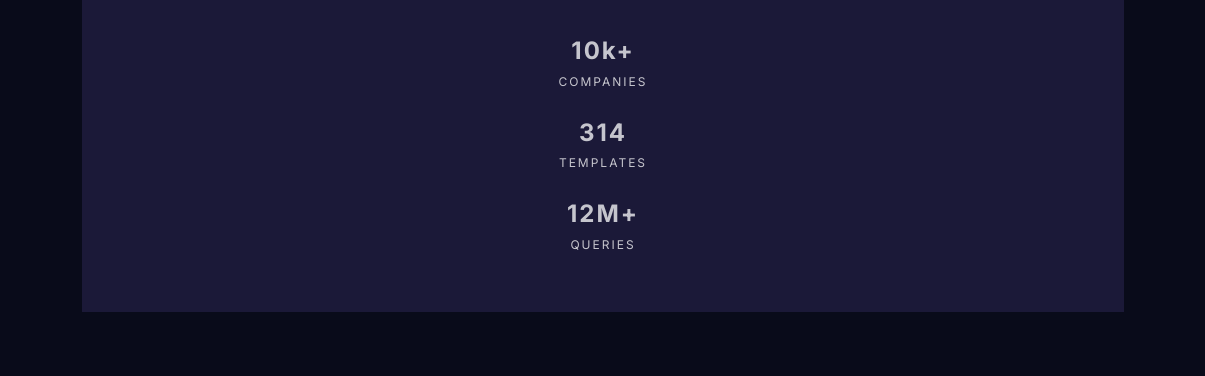
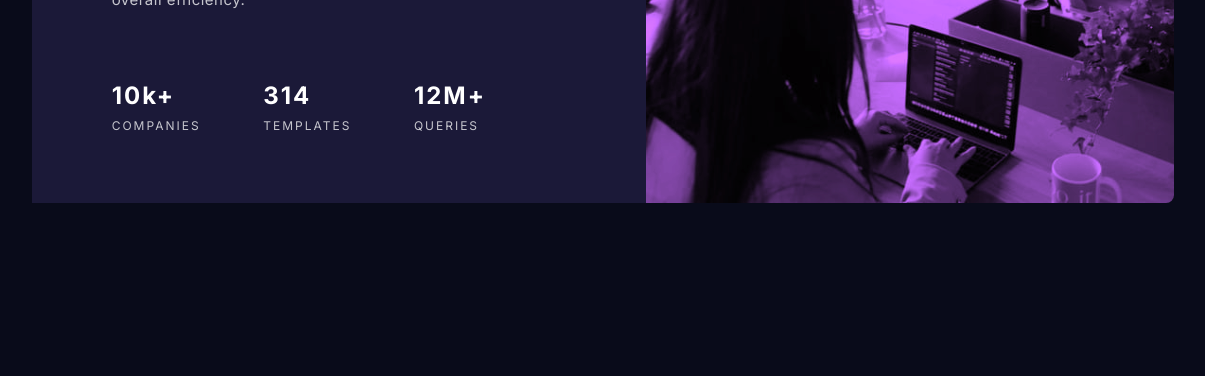
Before and after one commit to KrzysztofGrudzien/frontend-mentor-stats-card-component, a plain HTML site: page index.html in a window 1536 px wide. Shown: the part 424-800 px from the top of the page, without its empty margins (165-1370 px from the left). Drawn offline with Linux system fonts and the light colour scheme.

Commit message:
fix styles for desktop version

```diff
--- a/css/style.css
+++ b/css/style.css
@@ -81,7 +81,6 @@ p {
     filter: brightness(1.3);
     height: 240px;
     object-fit: cover;
-    position: relative;
     width: 100%;
 }
 
@@ -94,6 +93,7 @@ p {
 }
 
 .card__title {
+    color: var(--color-heading);
     font-size: 2.8rem;
     font-weight: 700;
     line-height: 3.2rem;
@@ -116,6 +116,7 @@ p {
 }
 
 .text-big {
+    color: var(--color-heading);
     display: inline-block;
     font-size: 2.4rem;
     font-weight: 700;
@@ -131,3 +132,36 @@ p {
     letter-spacing: 2px;
     margin-bottom: 3rem;
 }
+
+@media screen and (min-width: 1440px) {
+    .card {
+        display: flex;
+        flex-direction: row-reverse;
+        margin: 0 2.4rem;
+        overflow: hidden;
+    }
+
+    .card__title {
+        font-size: 3.6rem;
+        line-height: 4.4rem;
+    }
+
+    .card__img-background {
+        border-top-left-radius: 0;
+        border-bottom-right-radius: var(--radius-8);
+        border-top-right-radius: var(--radius-8);
+        height: auto;
+    }
+
+    .card__content {
+        padding: 8rem 8rem 4rem 8rem;
+        text-align: left;
+    }
+
+    .stats {
+        display: flex;
+        justify-content: space-between;
+        margin-top: 7rem;
+        padding-right: 8rem;
+    }
+}
```
